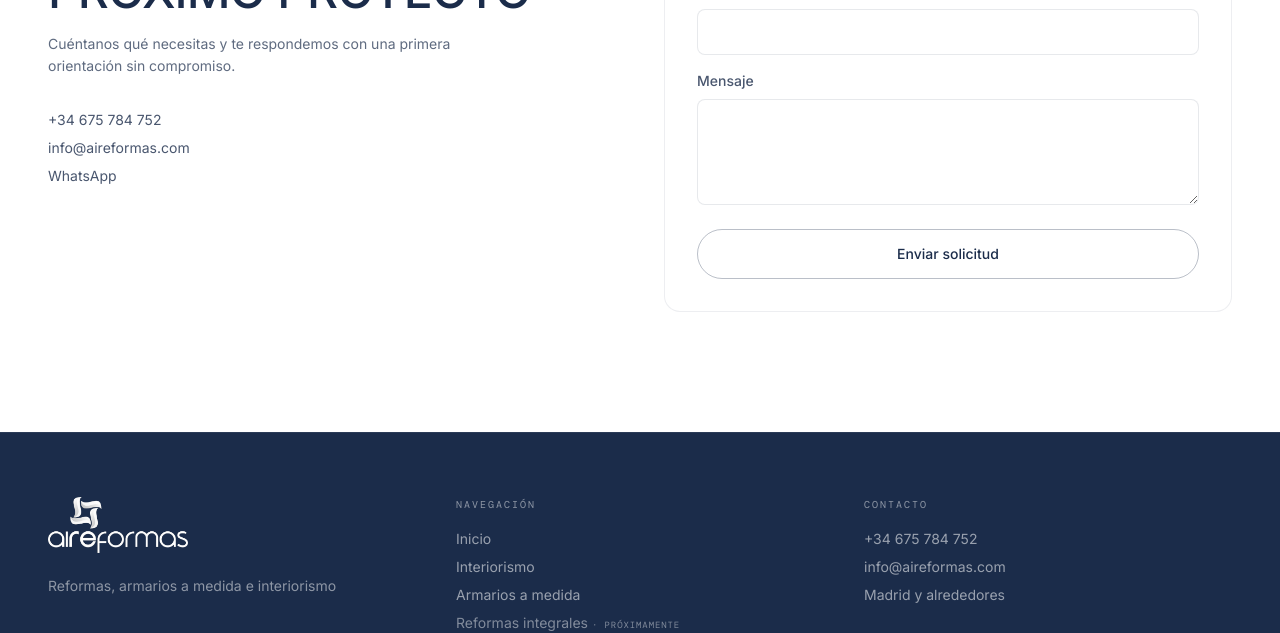
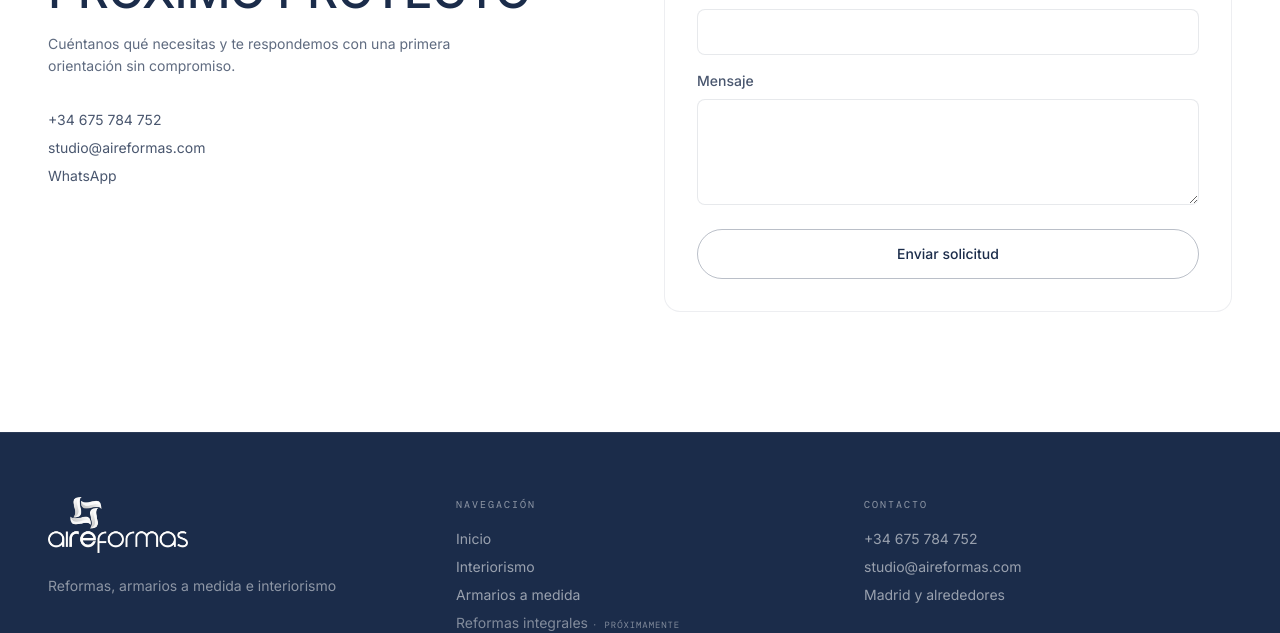
Before and after one commit to Aireformas/aireformas-website, a Next.js app: page / in a window 1280 px wide. Shown: the part 5560-6193 px from the top of the page. Built offline with nearby package versions, Linux system fonts and the light colour scheme; no server answers.

Commit message:
update email

```diff
--- a/content/site.ts
+++ b/content/site.ts
@@ -20,8 +20,8 @@ export const site = {
   tagline: "Reformas, armarios a medida e interiorismo",
   phone: "+34 675 784 752",
   phoneHref: "tel:+34675784752",
-  email: "info@aireformas.com",
-  emailHref: "mailto:info@aireformas.com",
+  email: "studio@aireformas.com",
+  emailHref: "mailto:studio@aireformas.com",
   whatsapp: "https://wa.me/34675784752",
   address: "Madrid y alrededores",
   copyright: `© ${new Date().getFullYear()} aireformas. Todos los derechos reservados.`,
```
